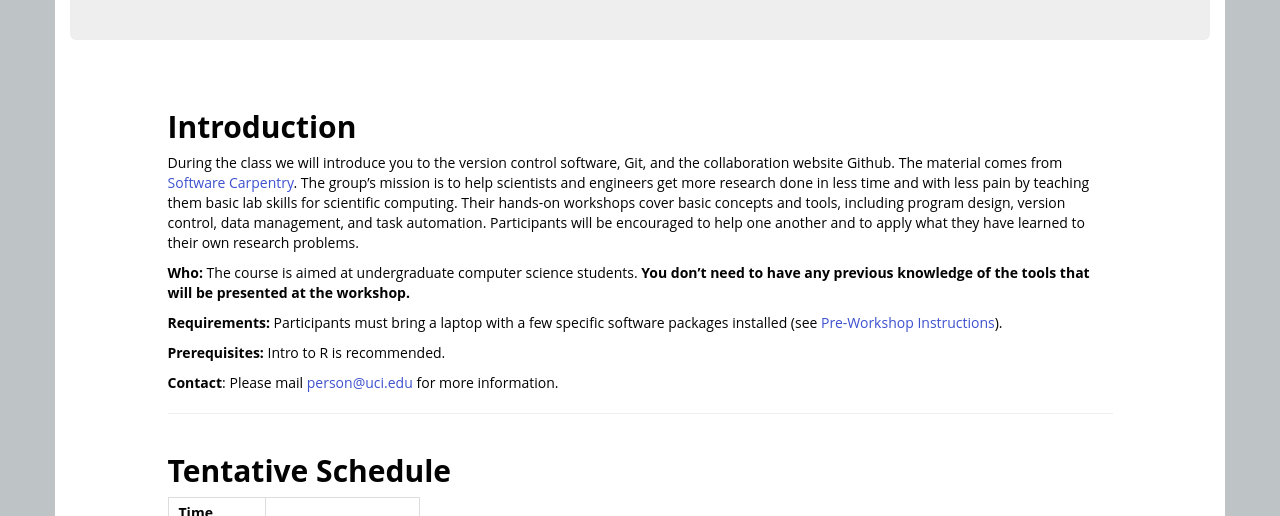
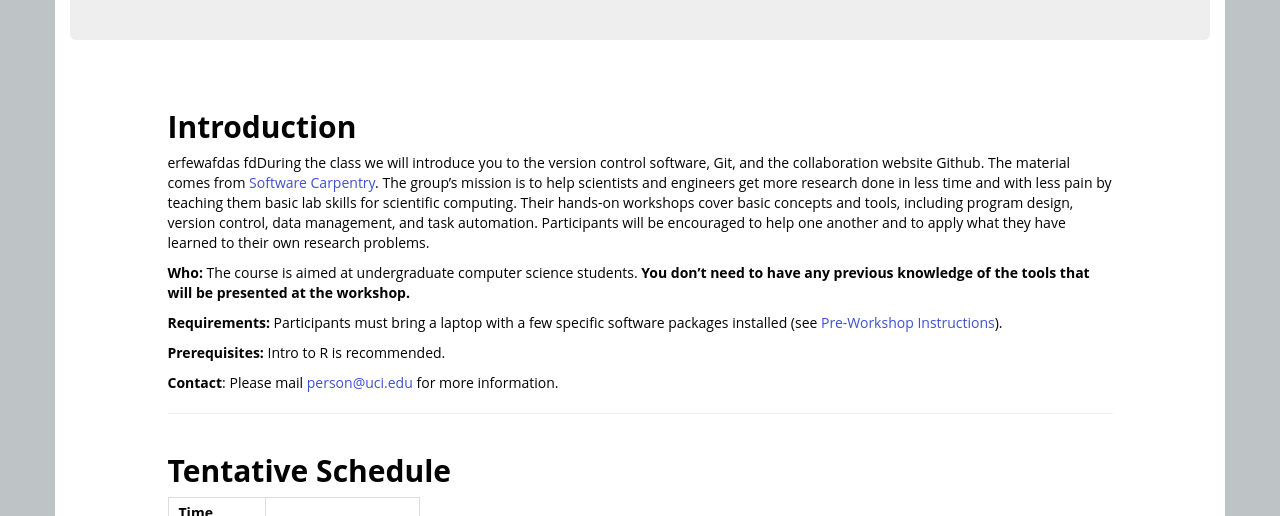
Before and after one commit to UCIDataScienceInitiative/UCIDataScienceInitiative.github.io, a Jekyll site: the page built from Workshops/AdvancedR.md, in a window 1280 px wide and 900 px high, cut to the strip 384-900 px from the top of the window. Built offline with Jekyll 4.4.1, drawn with Linux system fonts in a browser that asks for light colours.

Commit message:
Update AdvancedR.md

```diff
--- a/Workshops/AdvancedR.md
+++ b/Workshops/AdvancedR.md
@@ -12,7 +12,7 @@ permalink: Workshops/AdvancedR/
 
 ## Introduction
 
-During the class we will introduce you to the version control software, Git, and the collaboration website Github. The material comes from [Software Carpentry](http://software-carpentry.org). The group's mission is to help scientists and engineers get more research done in less time and with less pain by teaching them basic lab skills for scientific computing. Their hands-on workshops cover basic concepts and tools, including program design, version control, data management, and task automation. Participants will be encouraged to help one another and to apply what they have learned to their own research problems.
+erfewafdas fdDuring the class we will introduce you to the version control software, Git, and the collaboration website Github. The material comes from [Software Carpentry](http://software-carpentry.org). The group's mission is to help scientists and engineers get more research done in less time and with less pain by teaching them basic lab skills for scientific computing. Their hands-on workshops cover basic concepts and tools, including program design, version control, data management, and task automation. Participants will be encouraged to help one another and to apply what they have learned to their own research problems.
 
 **Who:** The course is aimed at undergraduate computer science students. **You don't need to have any previous knowledge of the tools that will be presented at the workshop.**
 
```
